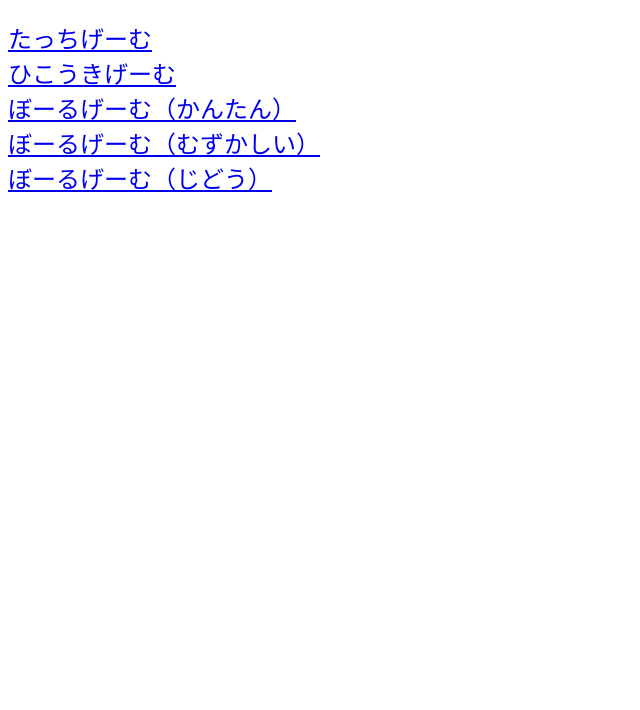
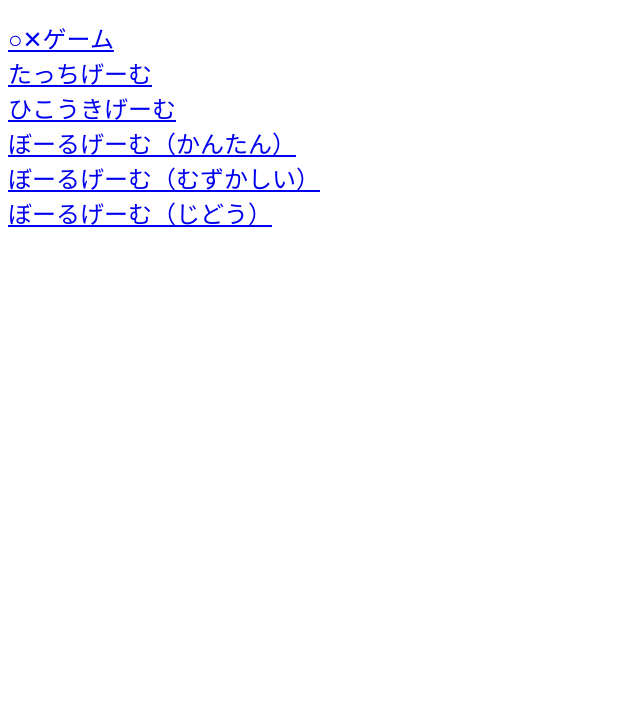
Before and after one commit to nish2212/work, a plain HTML site: page index.html in a window 1280 px wide. Shown: the part 90-800 px from the top of the page, without its empty margins (0-640 px from the left). Drawn offline with Linux system fonts and the light colour scheme.

Commit message:
add files

```diff
--- a/index.html
+++ b/index.html
@@ -13,6 +13,7 @@
 </head>
 <body>
 	<h1>げーむらんど へようこそ！</h1>
+	<a class="menu" href="./○✕ゲーム_その2.html">○✕ゲーム</a><br>
 	<a class="menu" href="./たっちげーむ.html">たっちげーむ</a><br>
 	<a class="menu" href="./ひこうきげーむ.html">ひこうきげーむ</a><br>
 	<a class="menu" href="./ぼーるげーむchild.html">ぼーるげーむ（かんたん）</a><br>
```
